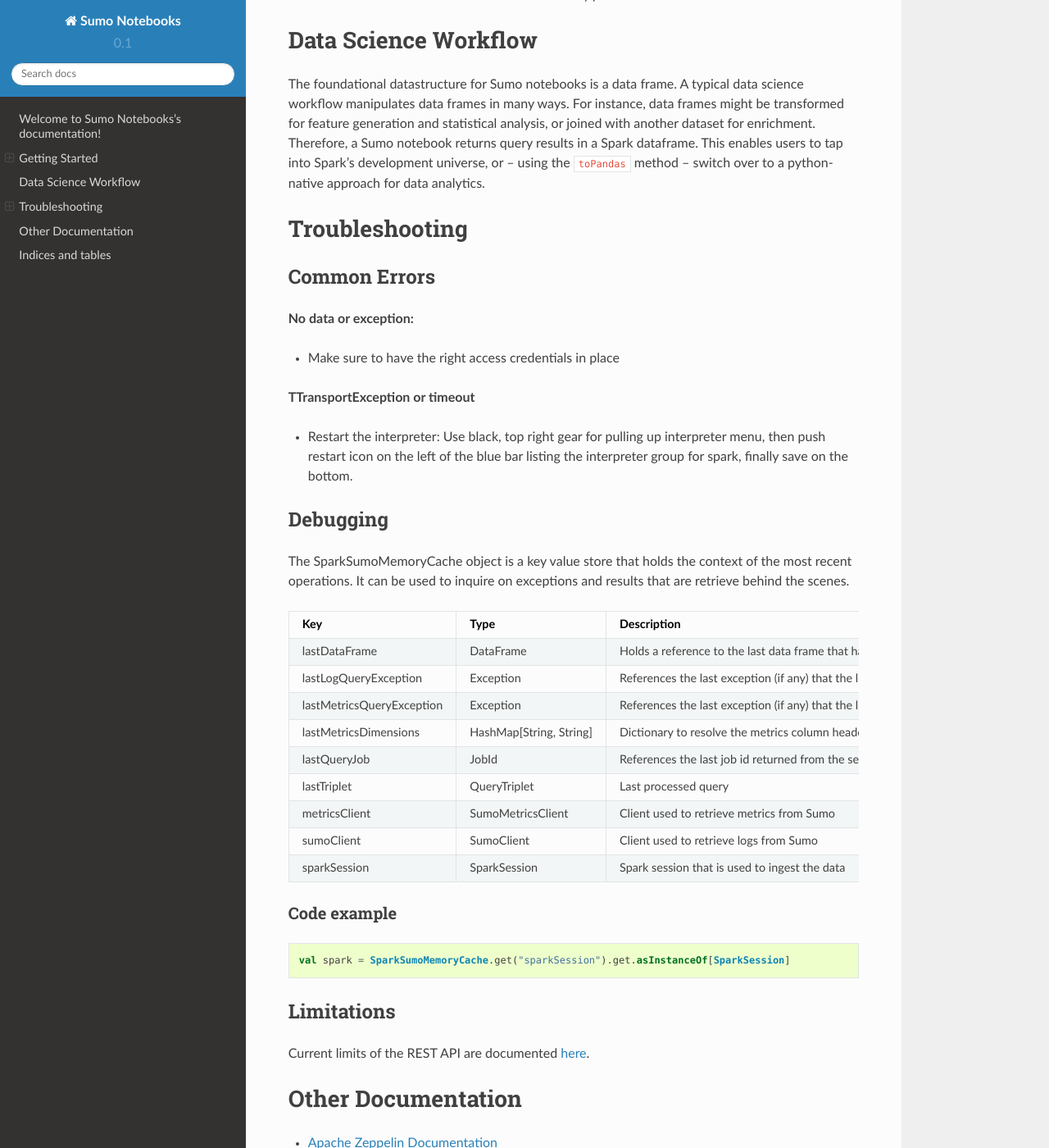
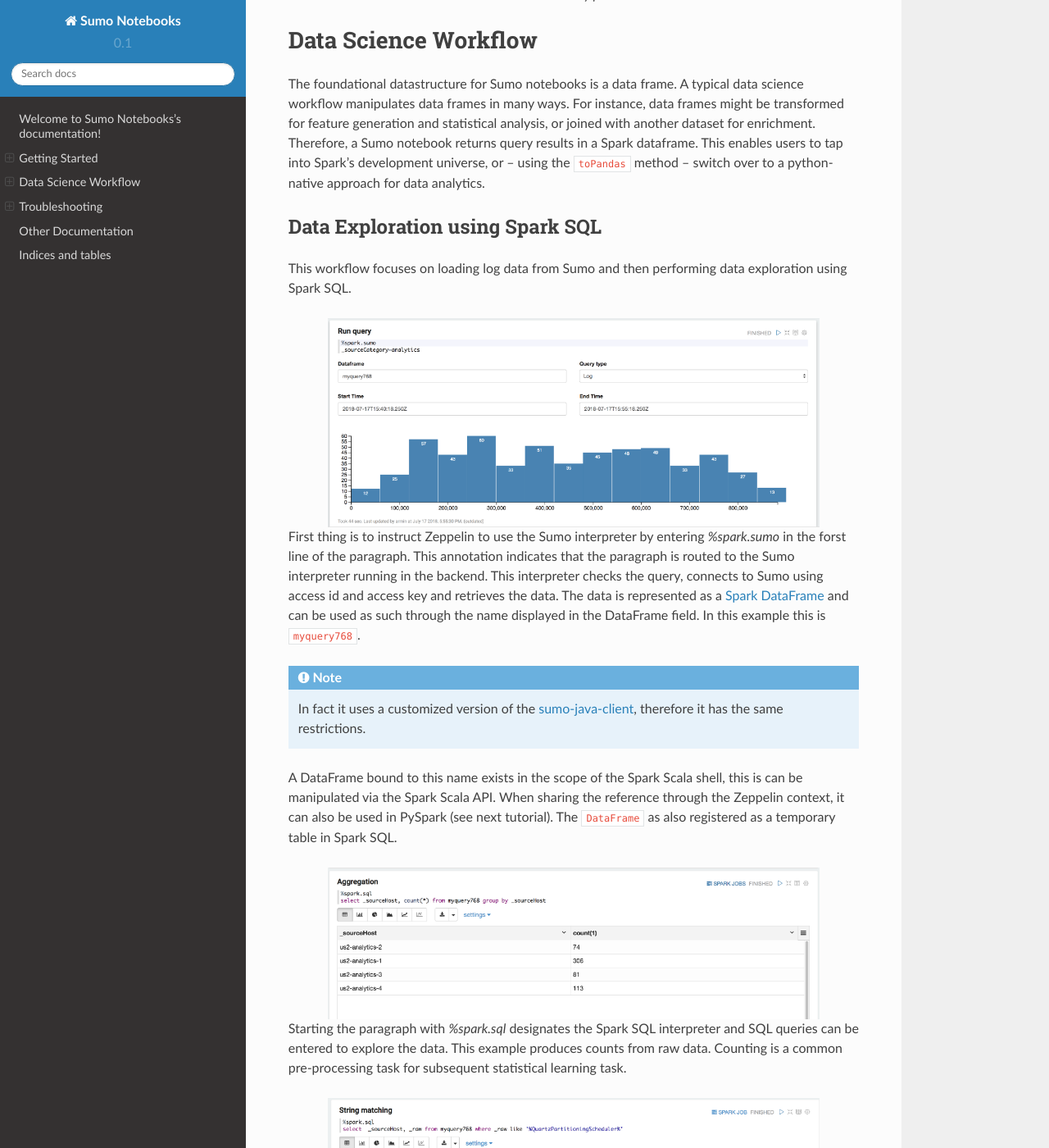
Before and after one commit to arminwasicek/sumonotebooksdocs, a Sphinx documentation site: the page built from source/index.rst, in a window 1280 px wide and 1400 px high, scrolled down 2296 px. Shown: the whole window at 82% size. Built offline with Sphinx 7.4.7 and the Read the Docs theme 2.0.0, drawn with Linux system fonts in a browser that asks for light colours; some of the changed text lies outside the part shown.

Commit message:
added tutorial data exploration

```diff
--- a/source/index.rst
+++ b/source/index.rst
@@ -33,7 +33,7 @@
 3. Open the Zeppelin UI and find some sample notebooks under the 'Notebook' drop down menu.
 ``http://localhost:8088``
 
-.. note:: It is a prerequisite to have a working docker installed.
+.. note:: It is a prerequisite to have a working `docker <https://docs.docker.com/v17.09/engine/installation/>`_ installed.
 
 This is it, happy coding!
 
@@ -76,6 +76,79 @@
 =====================
 
 The foundational datastructure for Sumo notebooks is a data frame. A typical data science workflow manipulates data frames in many ways. For instance, data frames might be transformed for feature generation and statistical analysis, or joined with another dataset for enrichment. Therefore, a Sumo notebook returns query results in a Spark dataframe. This enables users to tap into Spark's development universe, or -- using the ``toPandas`` method -- switch over to a python-native approach for data analytics.
+
+Data Exploration using Spark SQL
+--------------------------------
+
+This workflow focuses on loading log data from Sumo and then performing data exploration using Spark SQL.
+
+
+.. image:: images/1_run-query.png
+    :width: 600px
+    :align: center
+    :alt: Enter query in paragraph
+
+
+First thing is to instruct Zeppelin to use the Sumo interpreter by entering `%spark.sumo` in the forst line of the paragraph. This annotation indicates that the paragraph is routed to the Sumo interpreter running in the backend. This interpreter checks the query, connects to Sumo using access id and access key and retrieves the data. The data is represented as a `Spark DataFrame <https://spark.apache.org/docs/2.1.0/sql-programming-guide.html>`_ and can be used as such through the name displayed in the DataFrame field. In this example this is ``myquery768``.
+
+.. note:: In fact it uses a customized version of the `sumo-java-client <https://github.com/SumoLogic/sumo-java-client>`_, therefore it has the same restrictions.
+
+A DataFrame bound to this name exists in the scope of the Spark Scala shell, this is can be manipulated via the Spark Scala API. When sharing the reference through the Zeppelin context, it can also be used in PySpark (see next tutorial). The ``DataFrame`` as also registered as a temporary table in Spark SQL.
+
+.. image:: images/2_aggregate.png
+    :width: 600px
+    :align: center
+    :alt: Explore the data using Spark SQL
+
+Starting the paragraph with `%spark.sql` designates the Spark SQL interpreter and SQL queries can be entered to explore the data. This example produces counts from raw data. Counting is a common pre-processing task for subsequent statistical learning task.
+
+.. image:: images/3_string-matching.png
+    :width: 600px
+    :align: center
+    :alt: String match operations using Spark SQL
+
+Another common operation on logs is string matching. Spark SQL's `SELECT <https://docs.databricks.com/spark/latest/spark-sql/language-manual/select.html>`_ provides a set of operations to filter and aggregate data.
+
+
+
+Clustering Example
+------------------
+
+.. image:: images/9_metrics.png
+    :width: 600px
+    :align: center
+    :alt: Query for metrics
+
+
+.. image:: images/4_share.png
+    :width: 600px
+    :align: center
+    :alt: Share DataFrame via Zeppelin context
+
+
+.. image:: images/5_plot.png
+    :width: 600px
+    :align: center
+    :alt: Plot using matplotlib
+
+
+.. image:: images/6_scatter.png
+    :width: 600px
+    :align: center
+    :alt: Scatter plot via matplotlib
+
+.. image:: images/7_cluster.png
+    :width: 600px
+    :align: center
+    :alt: Run DBScan clustering via sklearn
+
+.. image:: images/8_cluster-result.png
+    :width: 600px
+    :align: center
+    :alt: Show clustered result
+
+
+
 
 Troubleshooting
 ===============
```
Also changed, not shown: source/images/1_run-query.png (added), source/images/2_aggregate.png (added), source/images/3_string-matching.png (added), source/images/4_share.png (added), source/images/5_plot.png (added), source/images/6_scatter.png (added), source/images/7_cluster.png (added), source/images/8_cluster-result.png (added), source/images/9_metrics.png (added).
